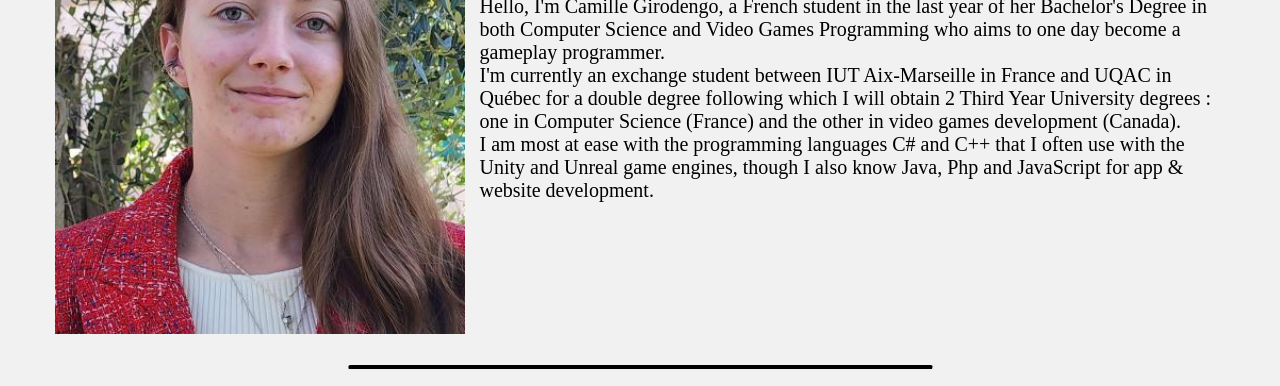
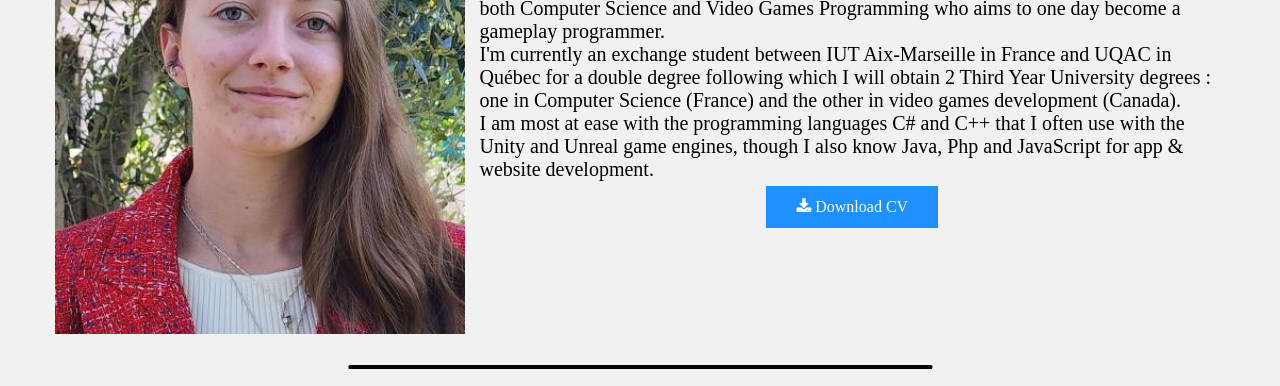
Before and after one commit to Giro4c/Portfolio, a plain HTML site: page aboutme.html in a window 1280 px wide. Shown: the part 276-662 px from the top of the page. Drawn offline with Linux system fonts and the light colour scheme.

Commit message:
Downloadable CV

```diff
--- a/Assets/Style/aboutme.css
+++ b/Assets/Style/aboutme.css
@@ -81,5 +81,28 @@ hr {
     margin: 7px 25%;
     border-top: 4px solid black;
     border-radius: 4px;
+}
 
+.download-btn {
+    width: fit-content;
+    background-color: DodgerBlue;
+    border: none;
+    color: white;
+    padding: 12px 30px;
+    cursor: pointer;
+    font-size: 100%;
 }
+
+/* Darker background on mouse-over */
+.download-btn:hover {
+    background-color: RoyalBlue;
+}
+
+.download-btn a {
+    text-decoration: none;
+    color: white;
+}
+
+.download-btn a:visited {
+    color: white;
+}
--- a/aboutme.html
+++ b/aboutme.html
@@ -56,6 +56,11 @@
                 I am most at ease with the programming languages C# and C++ that I often use with the Unity and Unreal
                 game engines, though I also know Java, Php and JavaScript for app & website development.
             </p>
+            <div class="download-btn" style="align-self: center">
+                <a href="./Assets/Documents/Camille%20Girodengo%20CV%20-%202024.pdf" download>
+                    <i class="fa fa-download"></i> Download CV
+                </a>
+            </div>
         </div>
         <div class="profile-picture" id="profile-pic" style="padding-top: 30px">
             <img src="Assets/Images/Profile-Pic-Small.png">
```
Also changed, not shown: 2 other files.
